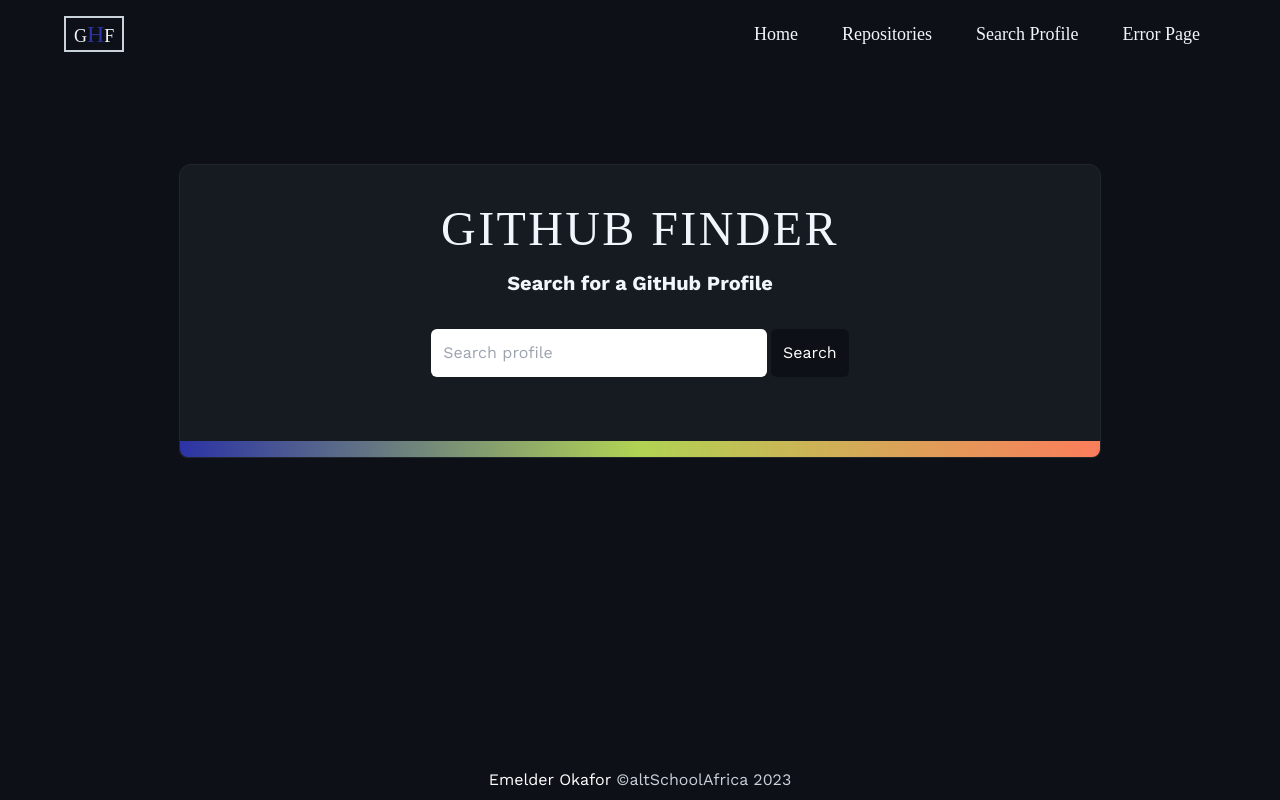
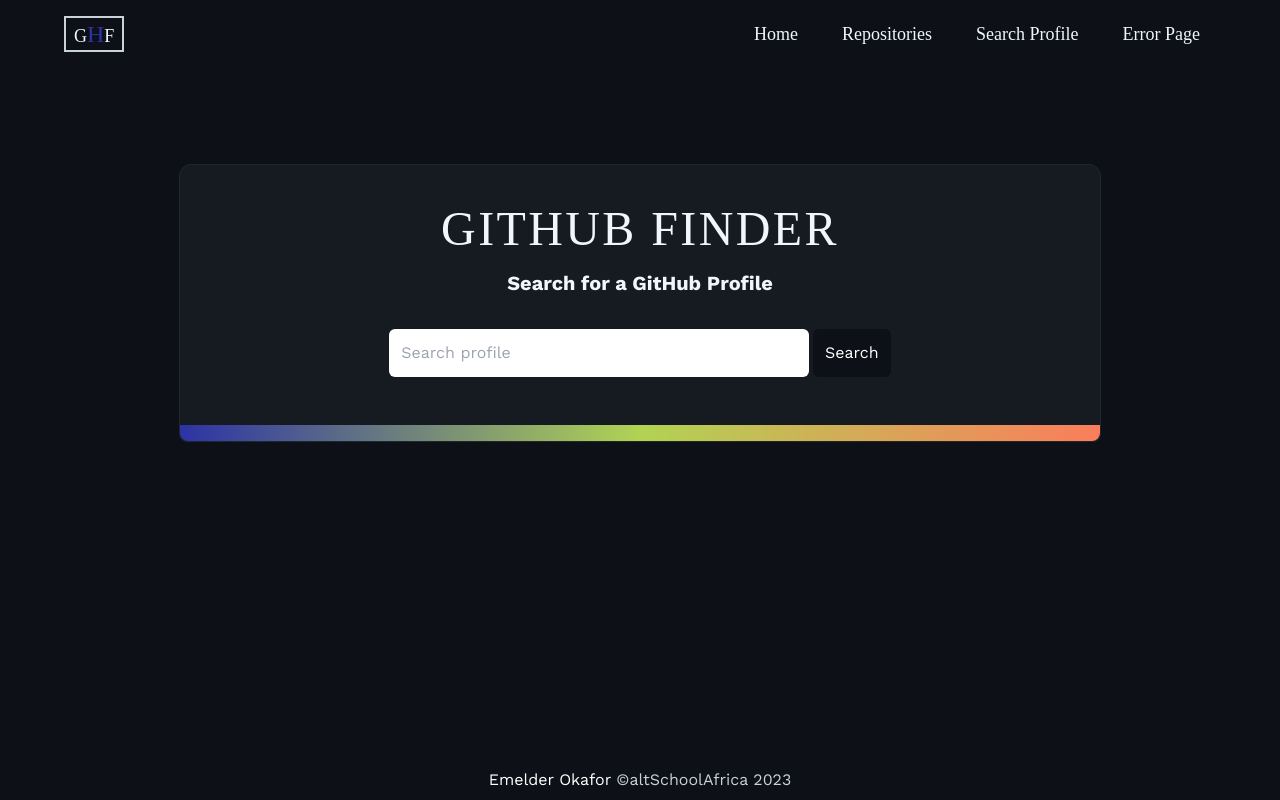
Before and after one commit to Meldy2503/vue-github-profile, a Vue app: page /searchProfiles in a window 1280 px wide. Built offline with nearby package versions, Linux system fonts and the light colour scheme; a web font is replaced by a local one.

Commit message:
fix:quick fix

```diff
--- a/src/views/Home.vue
+++ b/src/views/Home.vue
@@ -19,7 +19,7 @@ export default {};
     </div>
 
     <div
-      class="text-light-1 mx-auto max-w-[1200px] w-[95%] min-[400px]:w-[90%] mt-20 md:mt-28 flex flex-col md:items-start items-center"
+      class="text-light-1 mx-auto max-w-[1200px] w-[95%] min-[400px]:w-[90%] mt-12 md:mt-28 flex flex-col md:items-start items-center"
     >
       <h1
         class="font-Bakbak text-[3rem] sm:text-[4rem] xl:text-[5rem] w-full md:w-[50%] leading-[1] text-center md:text-left z-50"
--- a/src/views/SearchProfiles.vue
+++ b/src/views/SearchProfiles.vue
@@ -3,7 +3,7 @@
     class="max-w-[1200px] w-[90%] flex justify-center items-center flex-col mx-auto my-16 md:my-24 pb-16"
   >
     <div
-      class="relative bg-light-6 w-full min-[400px]:w-[90%] sm:w-[80%] border-[.1rem] border-blue-2 rounded-xl text-light-2 text-center px-2 lg:px-10 pt-10 pb-20 after:absolute after:bottom-0 after:left-0 after:w-full after:h-4 after:bg-gradient-to-r from-grad-1 via-grad-2 to-grad-3 rounded-b-lg after:rounded-br-lg after:rounded-bl-lg"
+      class="relative bg-light-6 w-full min-[400px]:w-[90%] sm:w-[80%] border-[.1rem] border-blue-2 rounded-xl text-light-2 text-center px-2 lg:px-10 pt-10 pb-16 after:absolute after:bottom-0 after:left-0 after:w-full after:h-4 after:bg-gradient-to-r from-grad-1 via-grad-2 to-grad-3 rounded-b-lg after:rounded-br-lg after:rounded-bl-lg"
     >
       <h1
         class="font-Bakbak text-[3rem] xs-[4rem] leading-none mb-4 tracking-wider"
@@ -13,13 +13,13 @@
       <p class="font-bold text-xl">Search for a GitHub Profile</p>
       <form
         @submit.prevent="onSubmitHandler"
-        class="flex gap-x-1 justify-center items-center mt-8 text-blue-1 outline-none border-none"
+        class="flex flex-col sm:flex-row gap-x-1 gap-y-2 justify-center items-center mt-8 text-blue-1 outline-none border-none"
       >
         <input
           v-model="input"
           type="search"
           placeholder="Search profile"
-          class="py-2 px-3 md:p-3 outline-none border-none rounded-md w-[60%] md:w-[40%]"
+          class="py-2 px-3 md:p-3 outline-none border-none rounded-md w-[80%] sm:w-[60%] lg:w-[50%]"
         />
         <button
           type="submit"
```
